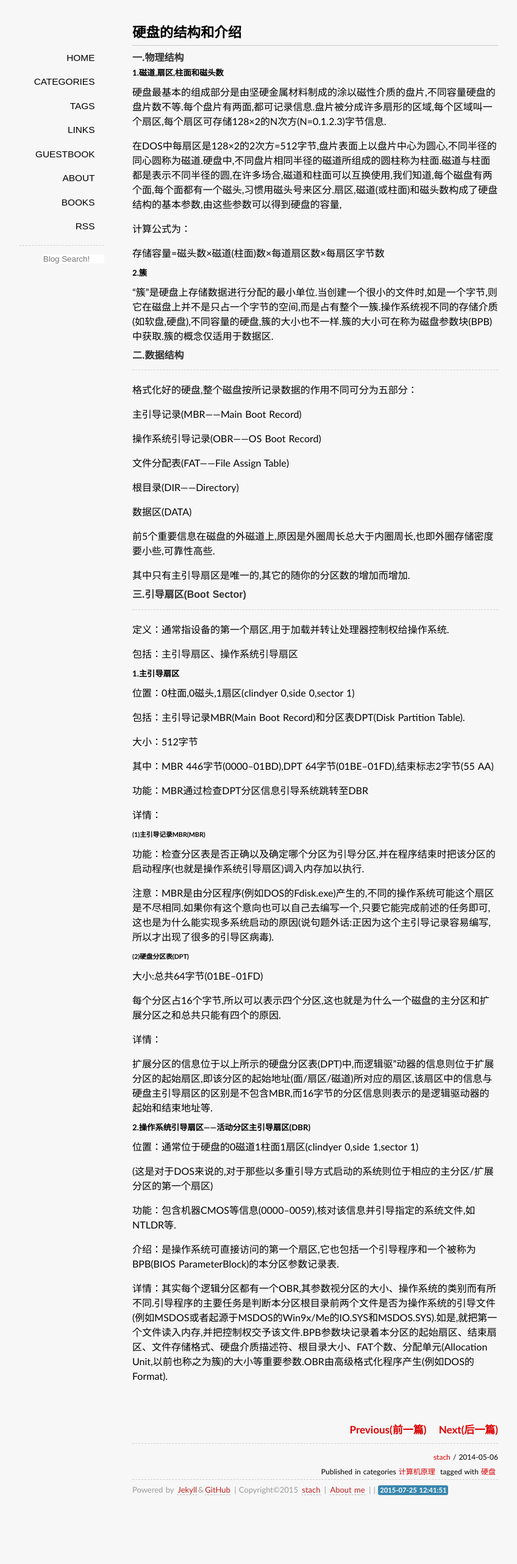
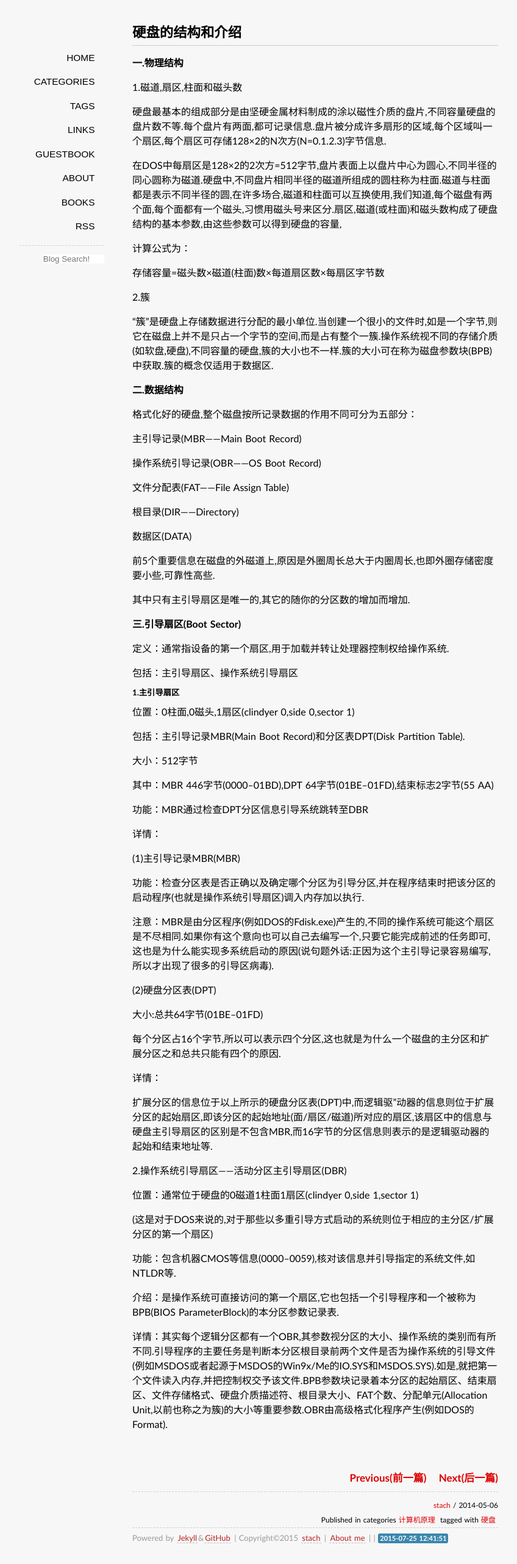
Before and after one commit to hopehook/HopeHook.com, a Jekyll site: the page built from _posts/2015-07-25-HardDisk.md, in a window 1280 px wide. Shown: the whole page at 61% size, without its empty margins (123-971 px from the left). Built offline with Jekyll 4.4.1, drawn with Linux system fonts in a browser that asks for light colours; some web fonts are replaced; Markdown is read by kramdown in place of the engine named in the settings; comment, search, counter and statistics services are not loaded; before the commit the page ends 2485 px from its top, so only the background shows below that.

```diff
--- a/_posts/2015-07-25-HardDisk.md
+++ b/_posts/2015-07-25-HardDisk.md
@@ -7,9 +7,9 @@ categories: 计算机原理
 tags: 硬盘
 ---
 
-####一.物理结构
+**一.物理结构**
 
-#####1.磁道,扇区,柱面和磁头数
+1.磁道,扇区,柱面和磁头数
 
 硬盘最基本的组成部分是由坚硬金属材料制成的涂以磁性介质的盘片,不同容量硬盘的盘片数不等.每个盘片有两面,都可记录信息.盘片被分成许多扇形的区域,每个区域叫一个扇区,每个扇区可存储128×2的N次方(N=0.1.2.3)字节信息.
 
@@ -19,12 +19,12 @@ tags: 硬盘
 
 存储容量=磁头数×磁道(柱面)数×每道扇区数×每扇区字节数
 
-#####2.簇
+2.簇
 
 "簇"是硬盘上存储数据进行分配的最小单位.当创建一个很小的文件时,如是一个字节,则它在磁盘上并不是只占一个字节的空间,而是占有整个一簇.操作系统视不同的存储介质(如软盘,硬盘),不同容量的硬盘,簇的大小也不一样.簇的大小可在称为磁盘参数块(BPB)中获取.簇的概念仅适用于数据区.
 
-####二.数据结构
----
+**二.数据结构**
+
 格式化好的硬盘,整个磁盘按所记录数据的作用不同可分为五部分：
 
 主引导记录(MBR——Main Boot Record)
@@ -41,8 +41,8 @@ tags: 硬盘
 
 其中只有主引导扇区是唯一的,其它的随你的分区数的增加而增加.
 
-####三.引导扇区(Boot Sector)
----
+**三.引导扇区(Boot Sector)**
+
 定义：通常指设备的第一个扇区,用于加载并转让处理器控制权给操作系统.
 
 包括：主引导扇区、操作系统引导扇区
@@ -61,13 +61,13 @@ tags: 硬盘
 
 详情：
 
-######(1)主引导记录MBR(MBR)
+(1)主引导记录MBR(MBR)
 
 功能：检查分区表是否正确以及确定哪个分区为引导分区,并在程序结束时把该分区的启动程序(也就是操作系统引导扇区)调入内存加以执行.
 
 注意：MBR是由分区程序(例如DOS的Fdisk.exe)产生的,不同的操作系统可能这个扇区是不尽相同.如果你有这个意向也可以自己去编写一个,只要它能完成前述的任务即可,这也是为什么能实现多系统启动的原因(说句题外话:正因为这个主引导记录容易编写,所以才出现了很多的引导区病毒).
 
-######(2)硬盘分区表(DPT)
+(2)硬盘分区表(DPT)
 
 大小:总共64字节(01BE--01FD)
 
@@ -77,7 +77,7 @@ tags: 硬盘
 
 扩展分区的信息位于以上所示的硬盘分区表(DPT)中,而逻辑驱"动器的信息则位于扩展分区的起始扇区,即该分区的起始地址(面/扇区/磁道)所对应的扇区,该扇区中的信息与硬盘主引导扇区的区别是不包含MBR,而16字节的分区信息则表示的是逻辑驱动器的起始和结束地址等.
 
-#####2.操作系统引导扇区——活动分区主引导扇区(DBR)
+2.操作系统引导扇区——活动分区主引导扇区(DBR)
 
 位置：通常位于硬盘的0磁道1柱面1扇区(clindyer 0,side 1,sector 1)
 
```
